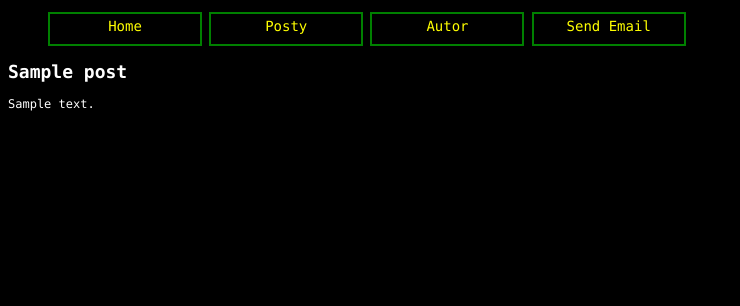
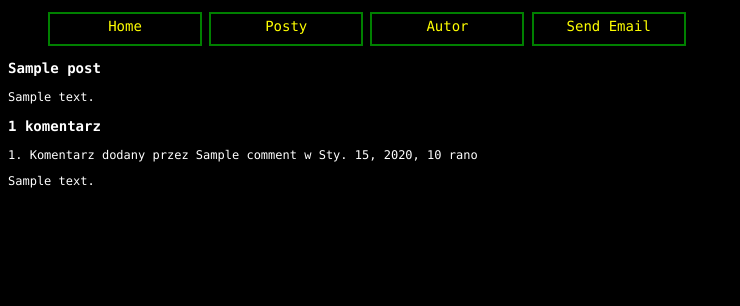
Before and after one commit to SlawekMaciejewski/Django_test, a Django app: a page that uses templates/news/post/detail.html in a window 1280 px wide. Shown: the top 306 px of the page, without its empty margins (0-740 px from the left). Run offline with Django 3.2, Linux system fonts and the light colour scheme; tables that the repository leaves empty hold one stand-in row (values such as "Sample post").

Commit message:
Extends detail.html on comments and change view post_detail in views.py

```diff
--- a/news/views.py
+++ b/news/views.py
@@ -2,7 +2,7 @@ from django.shortcuts import HttpResponse, render, get_object_or_404
 from django.core.paginator import Paginator, EmptyPage, PageNotAnInteger
 from django.views.generic import ListView, TemplateView
 
-from news.forms import EmailForm
+from news.forms import EmailForm, CommentForm
 from .models import Post
 
 
@@ -45,13 +45,22 @@ def send_email(request):
     return render(request, 'news/send_email.html', {'form': form})
 
 
-
-
-
 def post_detail(request, year, month, day, slug):
     post = get_object_or_404(Post, slug=slug, status='published', published__year=year,
                              published__month=month, published__day=day)
-    return render(request, 'news/post/detail.html', {'post': post})
+    comments = post.comments.filter(active=True)
+    if request.method == 'POST':
+        form = CommentForm(request.POST)
+        if form.is_valid():
+            new_comment = form.save(commit=False)
+            new_comment.post = post
+            new_comment.save()
+    else:
+        form = CommentForm()
+
+    return render(request, 'news/post/detail.html', {'post': post,
+                                                     'comments': comments,
+                                                     'form': form})
 
 
 def author(request):
--- a/templates/news/post/detail.html
+++ b/templates/news/post/detail.html
@@ -3,6 +3,27 @@
 {% block title %}{{ post.title }}{% endblock %}
 
 {% block content %}
-<h1>{{ post.title }}</h1>
-<p>{{ post.content|linebreaks }}</p>
+    <article>
+        <h1>{{ post.title }}</h1>
+        <p>{{ post.content|linebreaks }}</p>
+    </article>
+
+
+<article>
+    <p>
+        {% with comments.count as no_of_comments %}
+        <h3>{{ no_of_comments }} komentarz{{ no_of_comments|pluralize:"y" }}</h3>
+        {% endwith %}
+        {% for comment in comments %}
+    <p>
+        {{ forloop.counter }}. Komentarz dodany przez
+        {{ comment.name }} w {{ comment.created }}<br />
+        {{ comment.content|linebreaks }}
+    </p>
+    {% empty %}
+    <p> Brak komentarzy</p>
+        {% endfor %}
+
+    </p>
+</article>
 {% endblock %}
```
